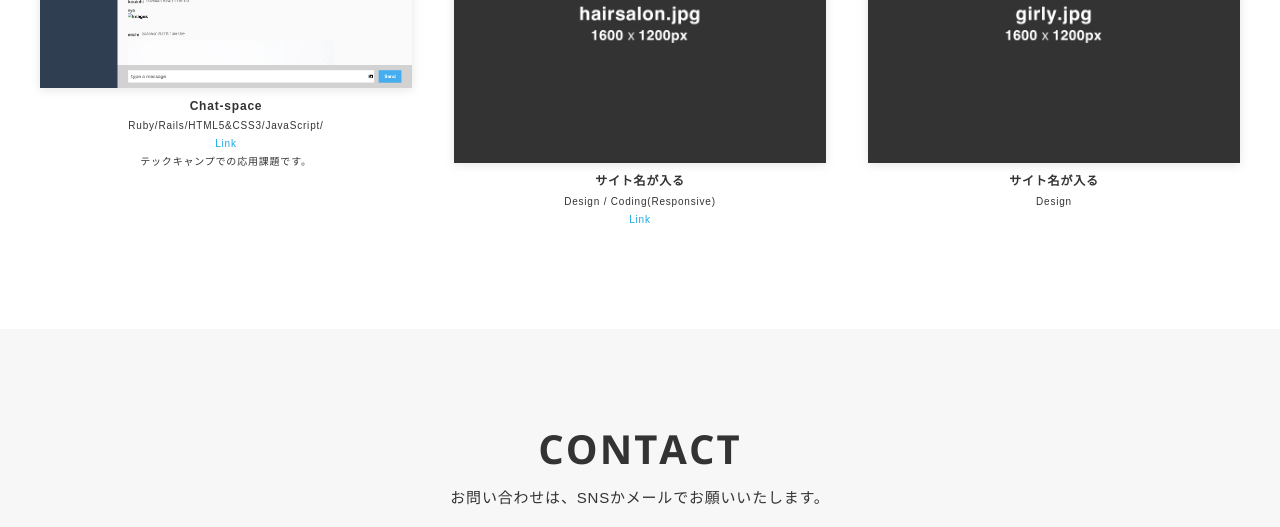
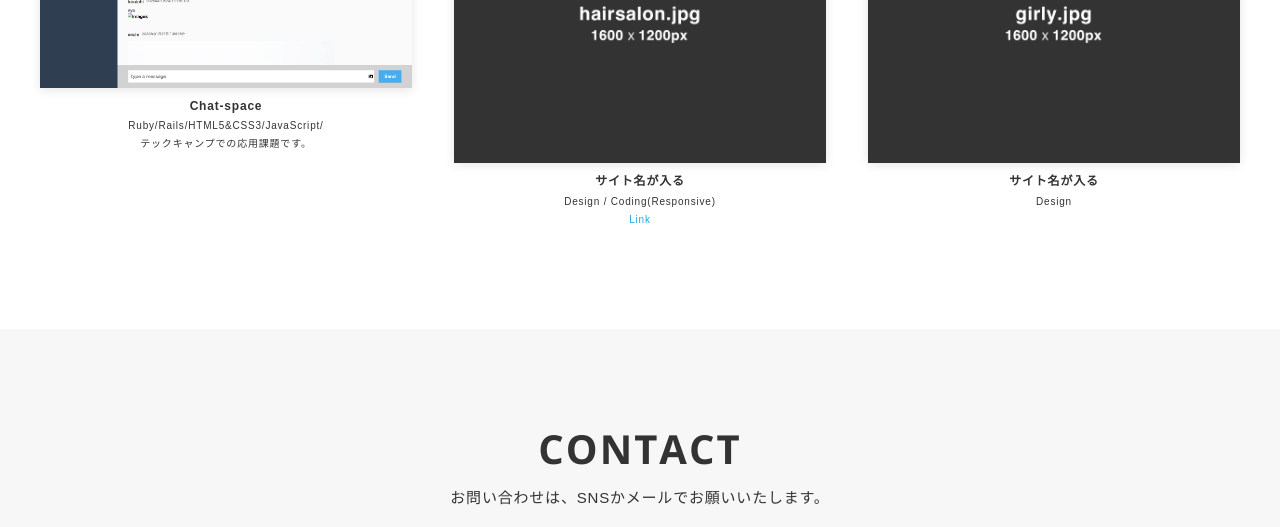
Before and after one commit to eiichi-mamada/portfolio_eiichi, a plain HTML site: page index.html in a window 1280 px wide. Shown: the part 3240-3767 px from the top of the page. Drawn offline with nearby package versions, Linux system fonts and the light colour scheme; some packages are replaced by stand-ins of ours; a script that the page names is missing.

Commit message:
chat-spaceのリンクを削除

```diff
--- a/index.html
+++ b/index.html
@@ -210,7 +210,8 @@
               <div class="card-caption">
                 <div class="card-caption-title">Chat-space</div>
                 <div class="card-caption-info">Ruby/Rails/HTML5&CSS3/JavaScript/</div>
-                <div class="card-caption-url"><a class="url-link" href="http://18.183.0.182/" target="_blank">Link</a><br>
+                <div class="card-caption-url">
+                <!-- <a class="url-link" href="http://18.183.0.182/" target="_blank">Link</a><br> -->
                 テックキャンプでの応用課題です。
                 </div>
               </div>
```
